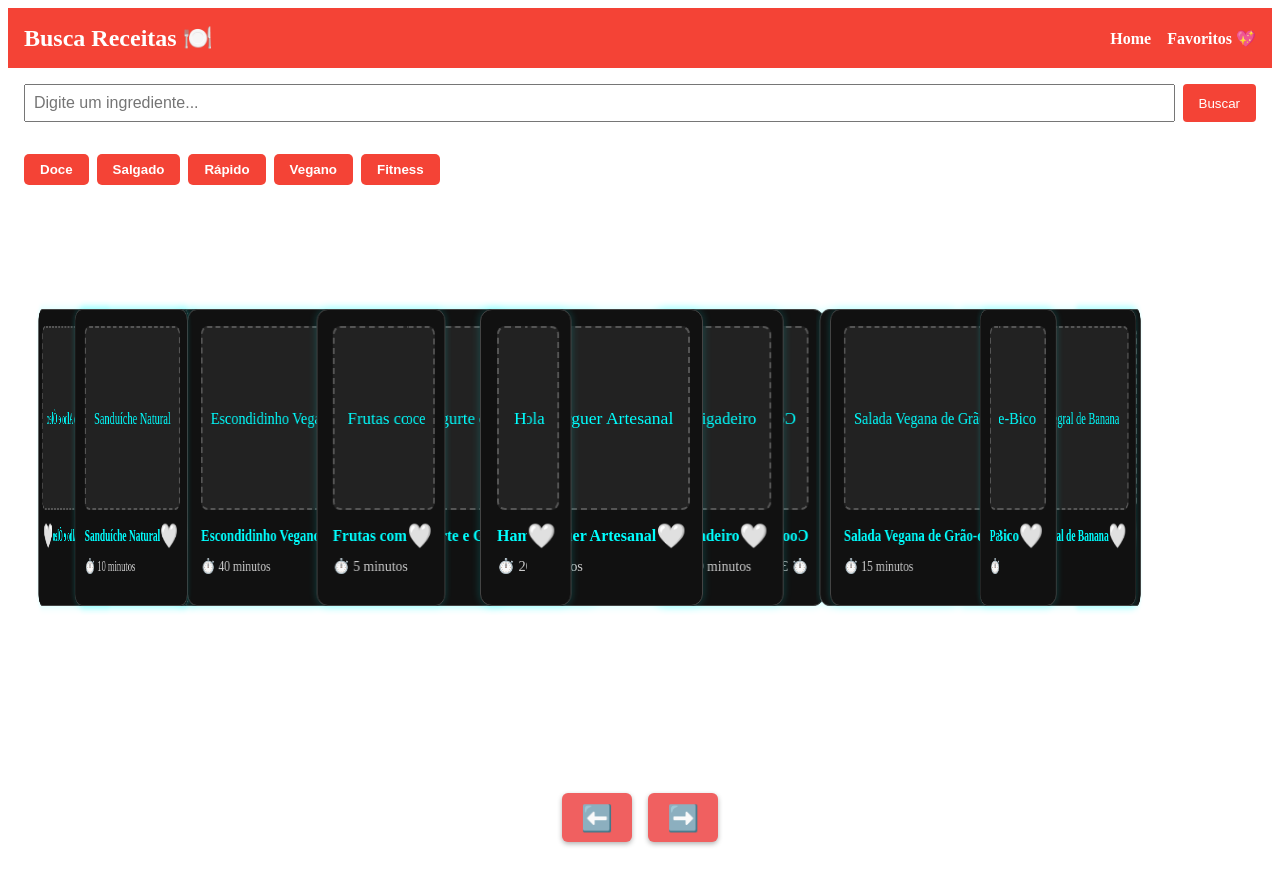
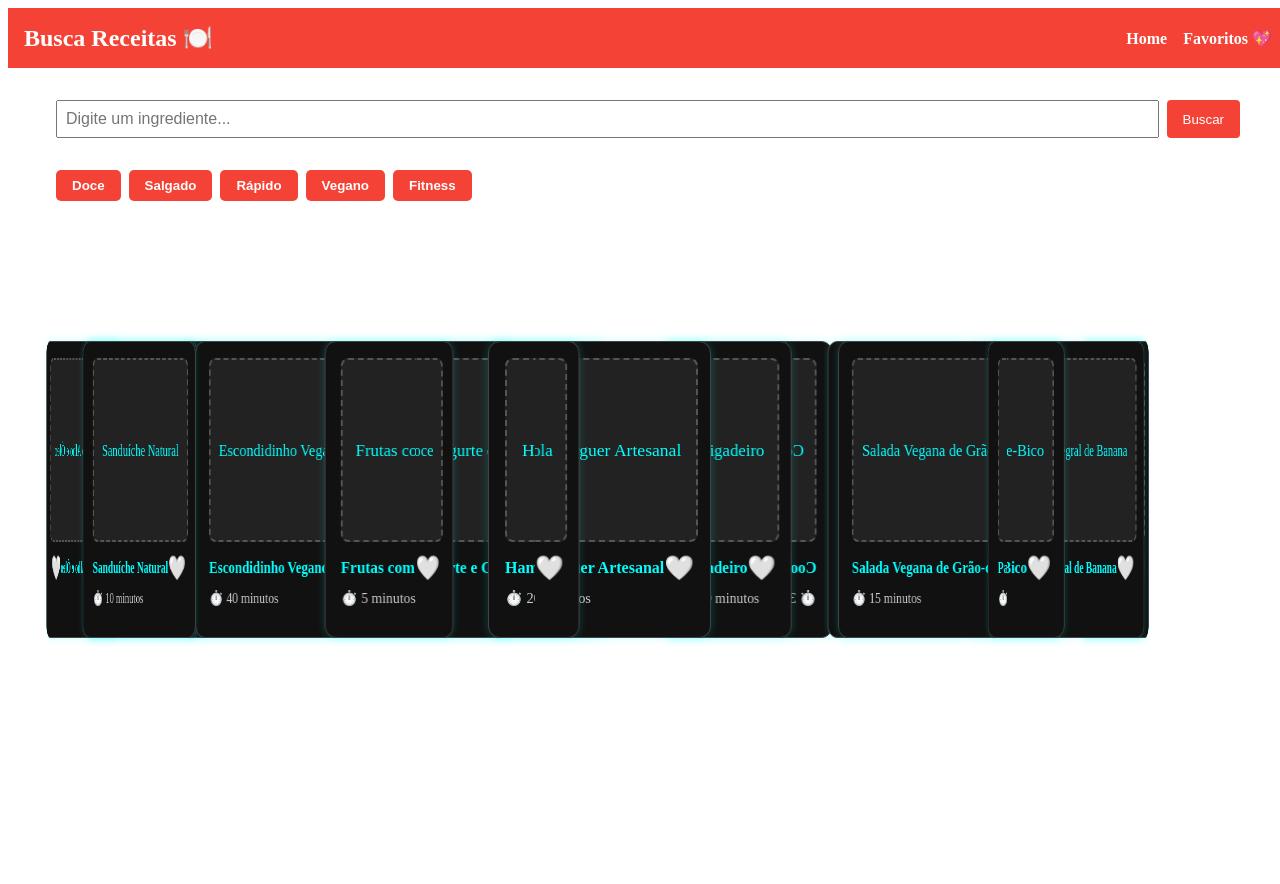
Before and after one commit to Davi-Choradeira/Masterchef, a React (Vite) app: page / in a window 1280 px wide. Shown: the top 884 px of the page. After the commit the page ends 816 px from the top, so only its background shows below. Built offline with nearby package versions, Linux system fonts and the light colour scheme.

Commit message:
Ajustes e melhorias na página Home

```diff
--- a/src/pages/Home.jsx
+++ b/src/pages/Home.jsx
@@ -53,24 +53,30 @@ export default function Home() {
   }
 
   return (
-    <div style={{ paddingBottom: '2rem' }}>
+    <div
+  style={{
+    width: '100vw',
+    height: '100vh',
+    overflow: 'hidden',
+    display: 'flex',
+    flexDirection: 'column',
+    justifyContent: 'flex-start'
+  }}
+>
+
       <Header />
-      <SearchBar aoBuscar={buscarPorIngrediente} />
-      <Filters />
-
-      {receitas.length > 0 ? (
+      <div style={{ padding: '1rem 2rem' }}>
+        <SearchBar aoBuscar={buscarPorIngrediente} />
+        <Filters />
+      </div>
+      <div style={{ flex: 1, overflow: 'hidden' }}>
         <Carousel3D
           receitas={receitas}
           aoClicar={abrirModal}
           aoFavoritar={toggleFavorito}
           favoritos={favoritos}
         />
-      ) : (
-        <p style={{ textAlign: 'center', marginTop: '2rem' }}>
-          Nenhuma receita encontrada 🍽️
-        </p>
-      )}
-
+      </div>
       {modalAberto && receitaSelecionada && (
         <RecipeModal
           receita={receitaSelecionada}
```
